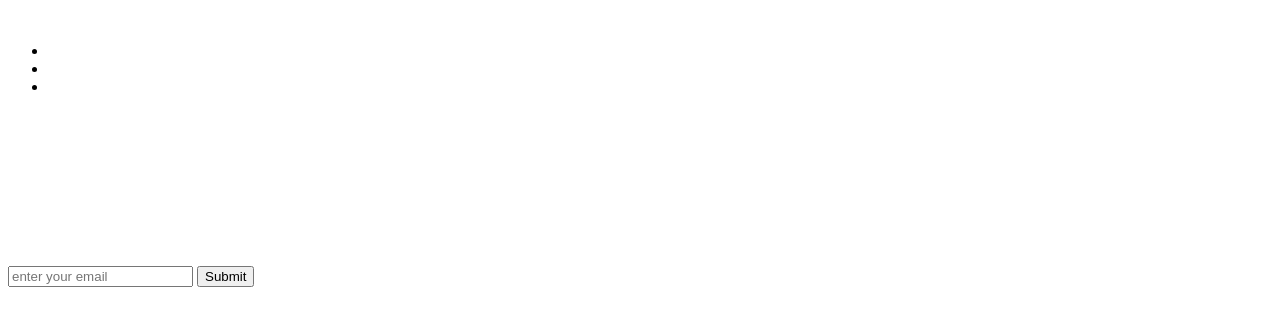
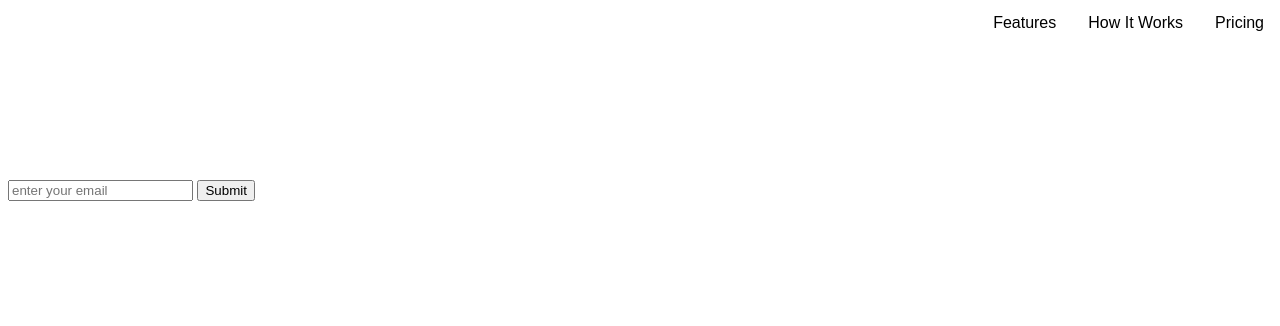
Before and after one commit to guigobecker/landing-page, a plain HTML site: page index.html in a window 1280 px wide. Drawn offline with Linux system fonts and the light colour scheme.

Commit message:
nav-bar versão 1

```diff
--- a/index.html
+++ b/index.html
@@ -12,15 +12,15 @@
       <nav id="nav-bar">
         <ul>
           <li>
-            <a href="" class="nav-link"></a>
+            <a href="" class="nav-link">Pricing</a>
           </li>
 
           <li>
-            <a href="" class="nav-link"></a>
+            <a href="" class="nav-link">How It Works</a>
           </li>
 
           <li>
-            <a href="" class="nav-link"></a>
+            <a href="" class="nav-link">Features</a>
           </li>
         </ul>
       </nav>
--- a/styles.css
+++ b/styles.css
@@ -0,0 +1,31 @@
+body {
+  font-family: sans-serif;
+}
+
+ul {
+  list-style-type: none;
+  margin: 0;
+  padding: 0;
+  overflow: hidden;
+  background-color: white;
+  position: fixed;
+  top: 0;
+  left: 0;
+  width: 100%;
+}
+
+li {
+  float: right;
+}
+
+li a {
+  display: block;
+  color: black;
+  text-align: center;
+  padding: 14px 16px;
+  text-decoration: none;
+}
+
+li a:hover {
+    background-color: gray;
+}
```
